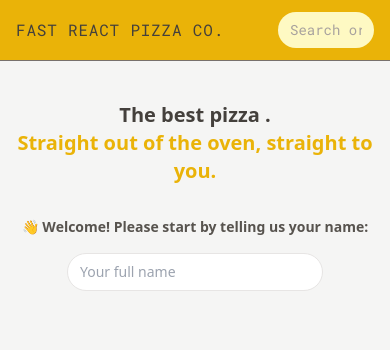
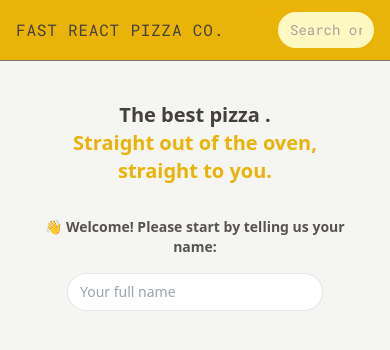
Before and after one commit to zacktam12/PizzaFlow, a React (Vite) app: page / in a window 390 px wide. Shown: the top 350 px of the page. Built offline with nearby package versions, Linux system fonts and the light colour scheme.

Commit message:
style: adjust main component layout for improved responsiveness

```diff
--- a/src/ui/AppLayout.jsx
+++ b/src/ui/AppLayout.jsx
@@ -11,7 +11,7 @@
       {isLoading && <Loader />}
       <Header />
       <div className="overflow-scroll">
-        <main className="max-w-3x mx-auto">
+        <main className="mx-auto max-w-3xl px-4 sm:px-6">
           <Outlet />
         </main>
       </div>
```
